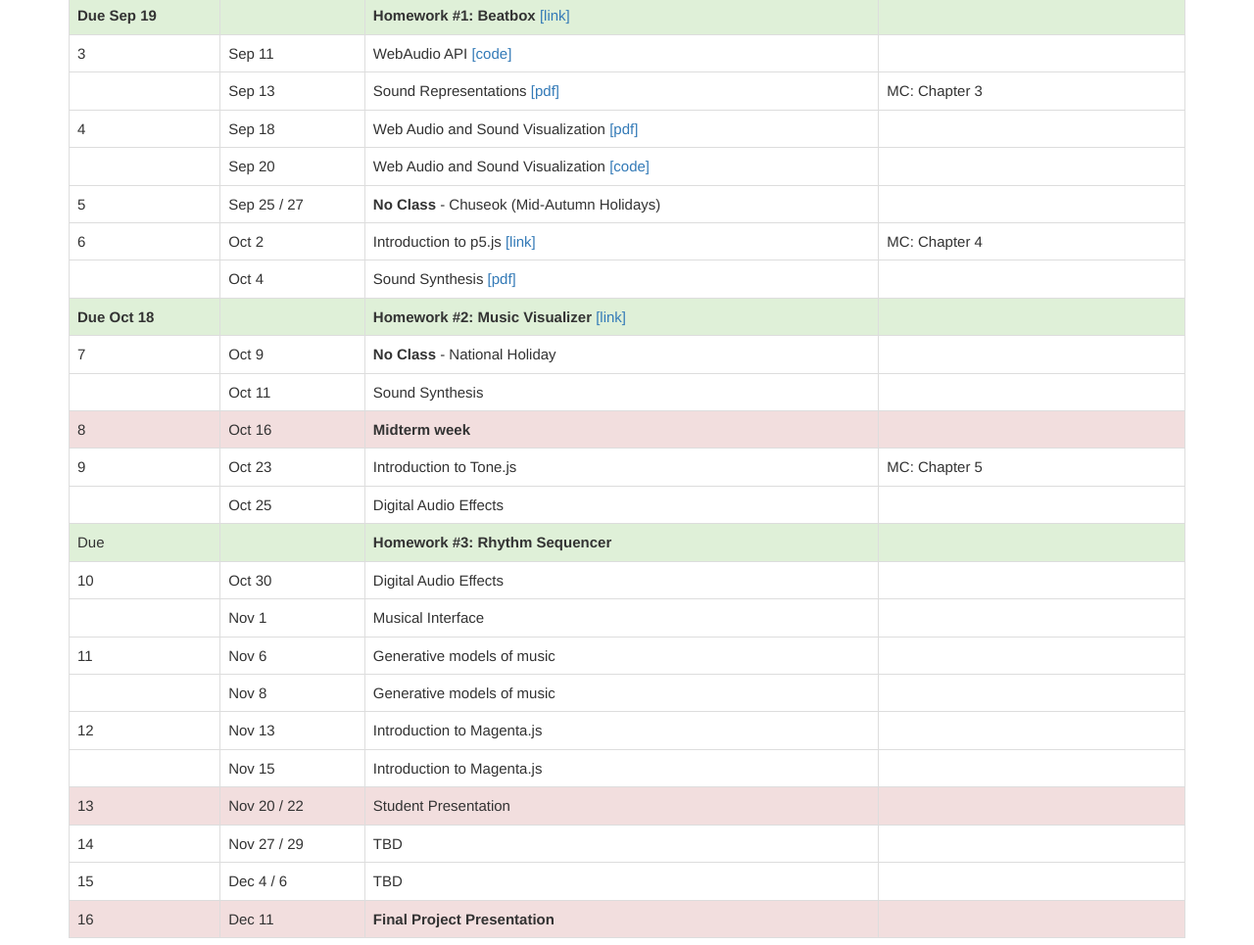
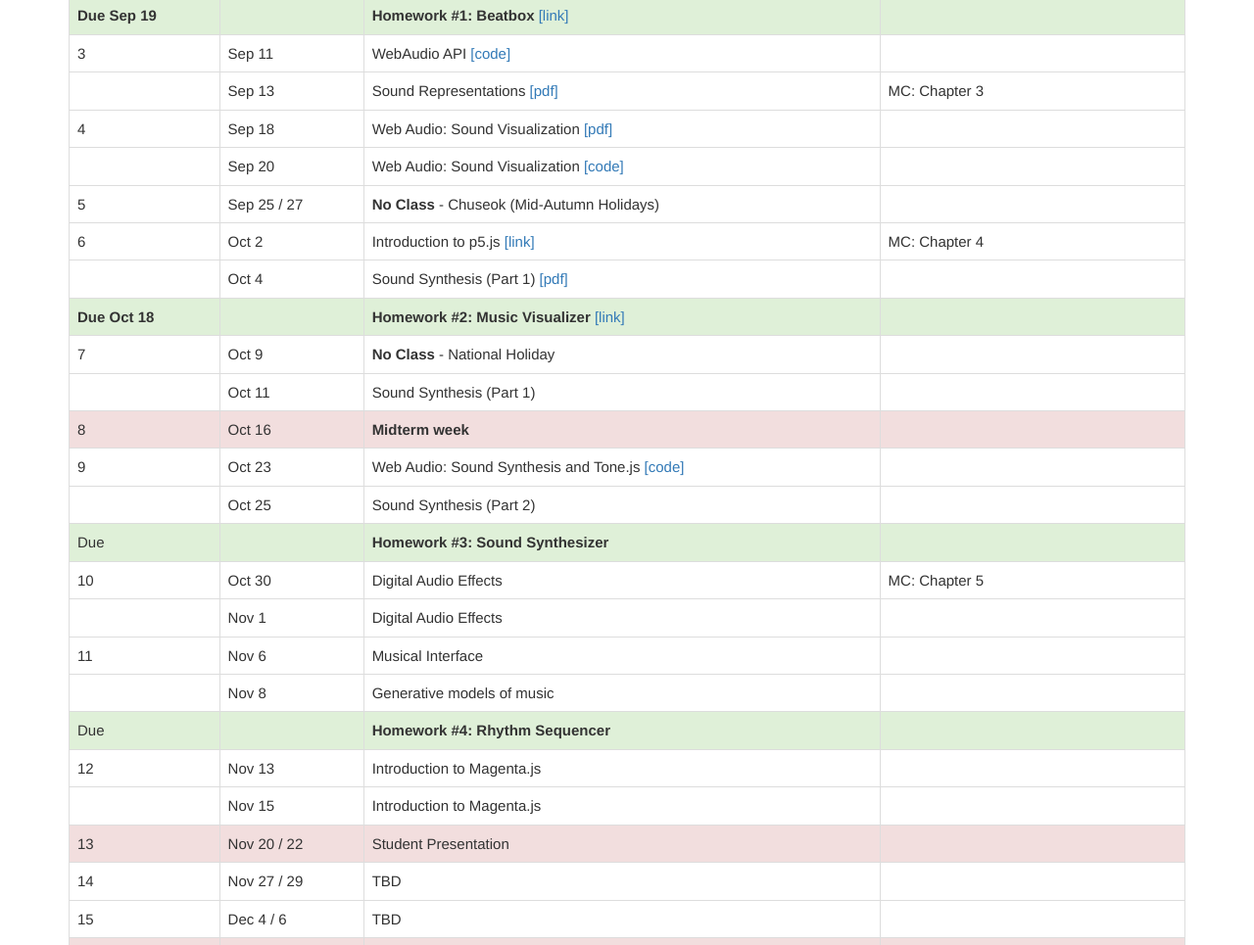
Before and after one commit to juhannam/juhannam.github.io, a plain HTML site: page ctp431/2018/index.html in a window 1280 px wide. Shown: the part 1325-2290 px from the top of the page at 98% size. Drawn offline with nearby package versions, Linux system fonts and the light colour scheme.

Commit message:
regular update

```diff
--- a/ctp431/2018/index.html
+++ b/ctp431/2018/index.html
@@ -180,7 +180,7 @@
 		<td > 4 </td>
 		<td> Sep 18 </td>
 		<td>
-			Web Audio and Sound Visualization
+			Web Audio: Sound Visualization
 			<a href="./slides/06-web_audio_visualization.pdf"> [pdf] </a>
 		</td>
 		<td>
@@ -191,7 +191,7 @@
 		<td> </td>
 		<td> Sep 20 </td>
 		<td>
-			Web Audio and Sound Visualization
+			Web Audio: Sound Visualization
 			<a href="https://github.com/juhannam/ctp431-2018/tree/master/session2"> [code] </a>
 		</td>
 		<td>
@@ -222,7 +222,7 @@
  		<td> </td>
 		<td> Oct 4 </td>
 		<td>
-			Sound Synthesis	<a href="./slides/07-sound_synthesis_part1.pdf"> [pdf] </a>
+			Sound Synthesis	(Part 1) <a href="./slides/07-sound_synthesis_part1.pdf"> [pdf] </a>
 		</td>
 		<td>
 		</td>
@@ -251,7 +251,7 @@
  		<td> </td>
 		<td> Oct 11 </td>
 		<td>
-			Sound Synthesis
+			Sound Synthesis (Part 1)
 		</td>
 		<td>
 		</td>
@@ -271,17 +271,17 @@
 		<td > 9 </td>
 		<td> Oct 23 </td>
 		<td >
-			Introduction to Tone.js
+			Web Audio: Sound Synthesis and Tone.js
+			<a href="https://github.com/juhannam/ctp431-2018/tree/master/session3"> [code] </a>
 		</td>
 		<td>
-			MC: Chapter 5
 		</td>
  	</tr>
 	<tr>
 		<td >  </td>
 		<td> Oct 25 </td>
 		<td >
-			Digital Audio Effects
+			Sound Synthesis (Part 2)
 		</td>
 		<td>
 		</td>
@@ -292,7 +292,7 @@
 		<td>
 		</td>
 		<td>
-			<b> Homework #3: Rhythm Sequencer </b>
+			<b> Homework #3: Sound Synthesizer </b>
 		</td>
 		<td>
 		</td>
@@ -305,13 +305,14 @@
 			Digital Audio Effects
 		</td>
 		<td>
+			MC: Chapter 5
 		</td>
 	</tr>
 	<tr >
 		<td> </td>
 		<td> Nov 1 </td>
 		<td>
-			Musical Interface
+			Digital Audio Effects
 		</td>
 		<td>
 		</td>
@@ -321,7 +322,7 @@
  		<td > 11 </td>
 		<td> Nov 6 </td>
 		<td>
-			Generative models of music
+			Musical Interface
 		</td>
 		<td>
 		</td>
@@ -331,6 +332,17 @@
 		<td> Nov 8 </td>
 		<td>
 			Generative models of music
+		</td>
+		<td>
+		</td>
+	</tr>
+
+	<tr class="success">
+		<td> Due </td>
+		<td>
+		</td>
+		<td>
+			<b> Homework #4: Rhythm Sequencer </b>
 		</td>
 		<td>
 		</td>
```
